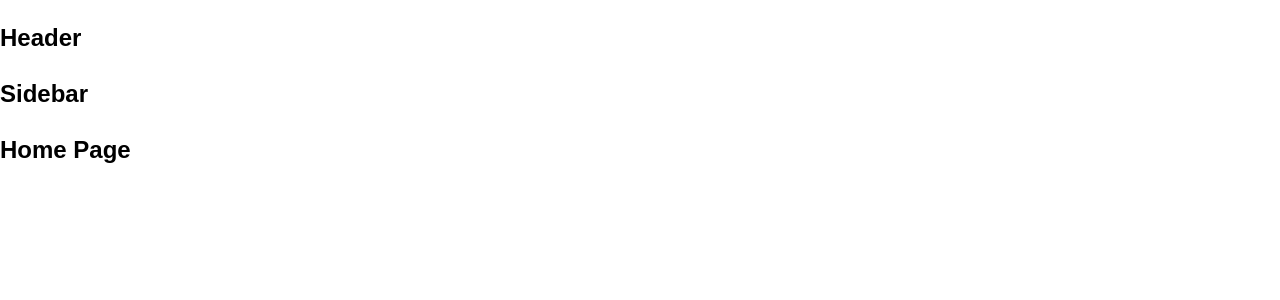
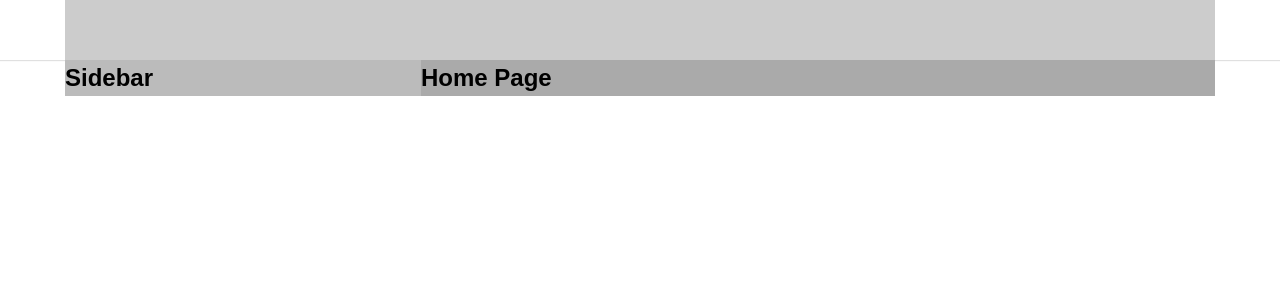
Before and after one commit to nt-squared/tiktok-ui, a React (Create React App) app: page / in a window 1280 px wide. Shown: the top 300 px of the page. Built offline with nearby package versions, Linux system fonts and the light colour scheme.

Commit message:
F8 ReactJS bai 96

```diff
--- a/package.json
+++ b/package.json
@@ -6,6 +6,7 @@
     "@testing-library/jest-dom": "^5.16.5",
     "@testing-library/react": "^13.4.0",
     "@testing-library/user-event": "^13.5.0",
+    "clsx": "^1.2.1",
     "normalize.css": "^8.0.1",
     "react": "^18.2.0",
     "react-dom": "^18.2.0",
--- a/src/Components/GlobalStyles/GlobalStyles.scss
+++ b/src/Components/GlobalStyles/GlobalStyles.scss
@@ -2,9 +2,15 @@
 
 :root {
     --primary-color: #fe2c55;
+
+    // Defaut Layout
+    --default-layout-header-height: 60px;
+    --default-layout-width: 1150px;
 }
 
 * {
+    margin: 0;
+    padding: 0;
     box-sizing: border-box;
 }
 
@@ -15,5 +21,11 @@
     font-family: Arial, Helvetica, sans-serif;
     font-size: 1rem;
     line-height: 1.5;
+    min-height: 100vh;
     text-rendering: optimizeSpeed;
 }
+
+.container {
+    width: var(--default-layout-width, 1150px);
+    margin-inline: auto;
+}
--- /dev/null
+++ b/src/Components/Layouts/DefaultLayout/DefaultLayout.module.scss
@@ -0,0 +1,13 @@
+.wrapper {
+    display: flex;
+    flex-direction: column;
+}
+
+.inner {
+    display: flex;
+}
+
+.content {
+    flex: 1;
+    background: #aaa;
+}
--- /dev/null
+++ b/src/Components/Layouts/DefaultLayout/Sidebar/Sidebar.module.scss
@@ -0,0 +1,4 @@
+.wrapper {
+    width: 356px;
+    background: #bbb;
+}
--- a/src/Components/Layouts/DefaultLayout/Sidebar/index.js
+++ b/src/Components/Layouts/DefaultLayout/Sidebar/index.js
@@ -1,5 +1,11 @@
+import styles from './Sidebar.module.scss';
+
 function Sidebar() {
-    return <h2>Sidebar</h2>;
+    return (
+        <aside className={styles.wrapper}>
+            <h2>Sidebar</h2>
+        </aside>
+    );
 }
 
 export default Sidebar;
--- a/src/Components/Layouts/DefaultLayout/index.js
+++ b/src/Components/Layouts/DefaultLayout/index.js
@@ -1,14 +1,19 @@
+import clsx from 'clsx';
+
+import styles from './DefaultLayout.module.scss';
 import Header from '~/Components/Layouts/components/Header';
 import Sidebar from './Sidebar';
 
 function DefaultLayout({ children }) {
+    const inner = clsx('container', styles.inner);
+
     return (
-        <div>
+        <div className={styles.wrapper}>
             <Header />
-            <div className="container">
+            <main className={inner}>
                 <Sidebar />
-                <div className="content">{children}</div>
-            </div>
+                <div className={styles.content}>{children}</div>
+            </main>
         </div>
     );
 }
--- /dev/null
+++ b/src/Components/Layouts/components/Header/Header.module.scss
@@ -0,0 +1,9 @@
+.wrapper {
+    height: var(--default-layout-header-height, 60px);
+    box-shadow: 0 1px 1px rgba(0 0 0 / 0.12);
+}
+
+.inner {
+    height: inherit;
+    background: #ccc;
+}
--- a/src/Components/Layouts/components/Header/index.js
+++ b/src/Components/Layouts/components/Header/index.js
@@ -1,5 +1,16 @@
+import clsx from 'clsx';
+import styles from './Header.module.scss';
+
 function Header() {
-    return <h2>Header</h2>;
+    const inner = clsx('container', styles.inner);
+    return (
+        <header className={styles.wrapper}>
+            <div className={inner}>
+                {/* Logo */}
+                {/* Search Bar */}
+            </div>
+        </header>
+    );
 }
 
 export default Header;
```
Also changed, not shown: 1 other file (tests, documents, lock files or other folders).
